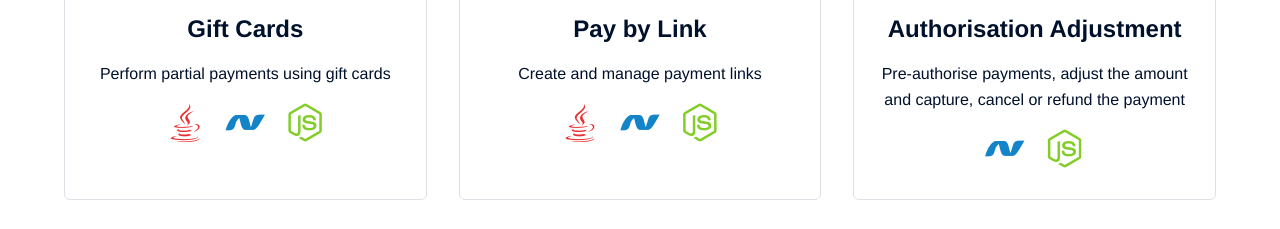
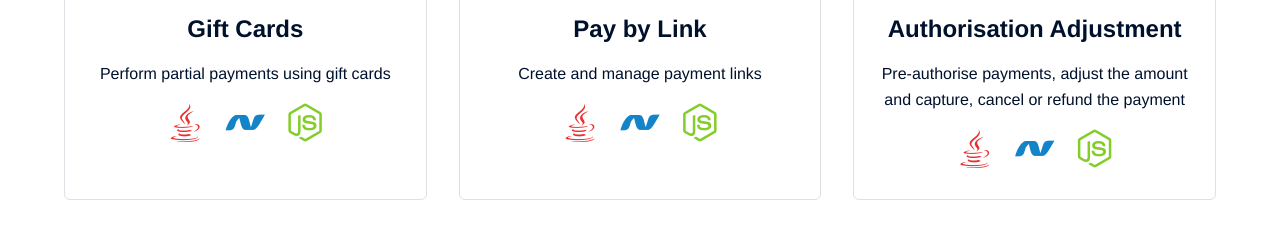
Before and after one commit to adyen-examples/adyen-dev, a website: page index.html in a window 1280 px wide. Shown: the part 1219-1448 px from the top of the page. Drawn offline with nearby package versions, Linux system fonts and the light colour scheme.

Commit message:
Add Java Authorisation Adjustment Integration (#27)

```diff
--- a/index.html
+++ b/index.html
@@ -471,6 +471,17 @@
                                 <div class="descrp">
                                     <p>Pre-authorise payments, adjust the amount and capture, cancel or refund the payment</p>
                                     <div class="links_list">
+                                        <a
+                                                class="a_icon devicon-java-plain colored"
+                                                href="https://github.com/adyen-examples/adyen-java-spring-online-payments/tree/main/authorisation-adjustment-example"
+                                                data-track-section-title="implementation examples"
+                                                data-track-component-name="card_item"
+                                                data-track-action="clicked" data-track-type="card_item"
+                                                data-track-title="Java Authorisation Adjustment implementation"
+                                                data-track-text="Managing Authorisation Adjustment with Java"
+                                                title="Java Authorisation Adjustment implementation"
+                                        >
+                                        </a>
                                         <a
                                             class="a_icon devicon-dot-net-plain colored"
                                             href="https://github.com/adyen-examples/adyen-dotnet-online-payments/tree/main/authorisation-adjustment-example"
```
